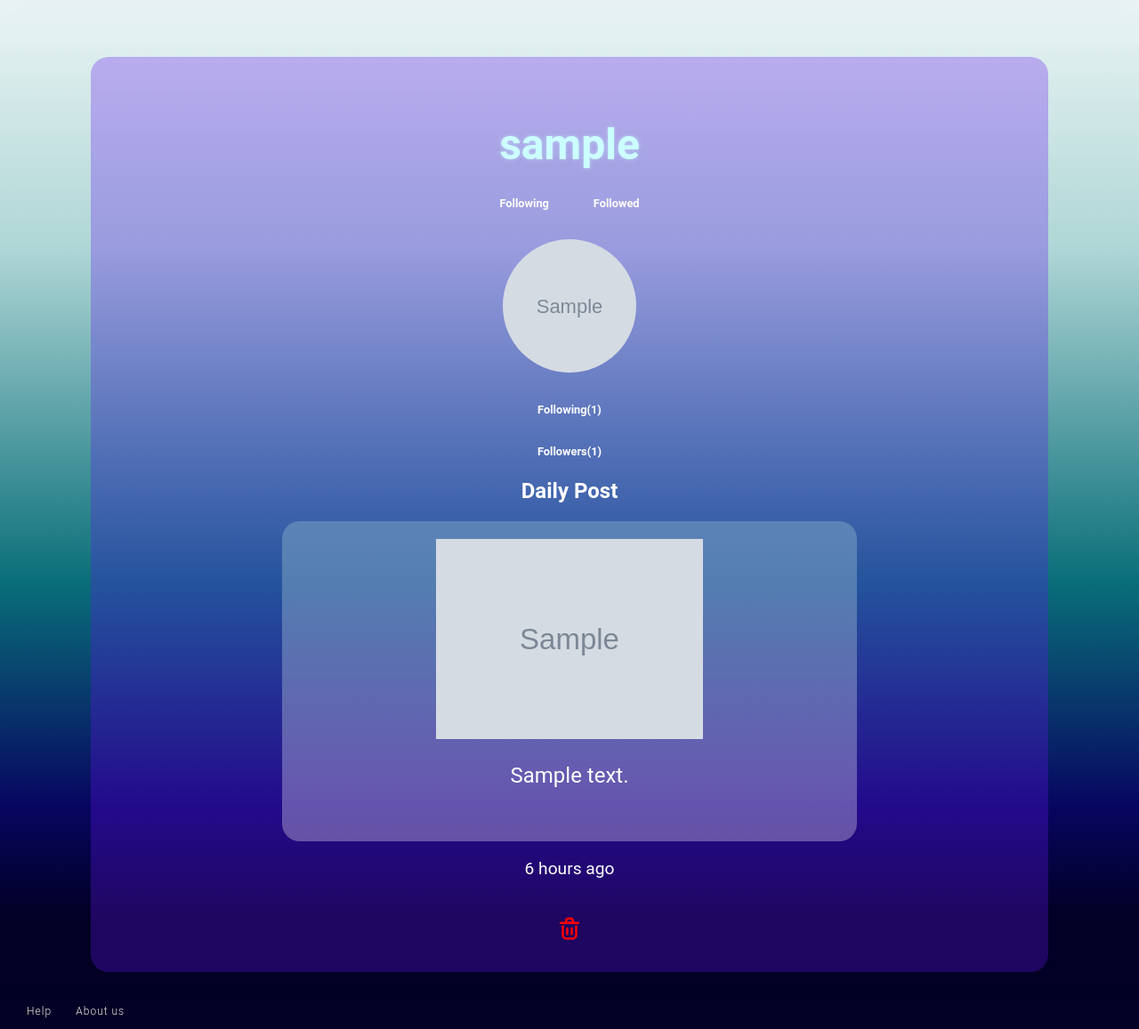
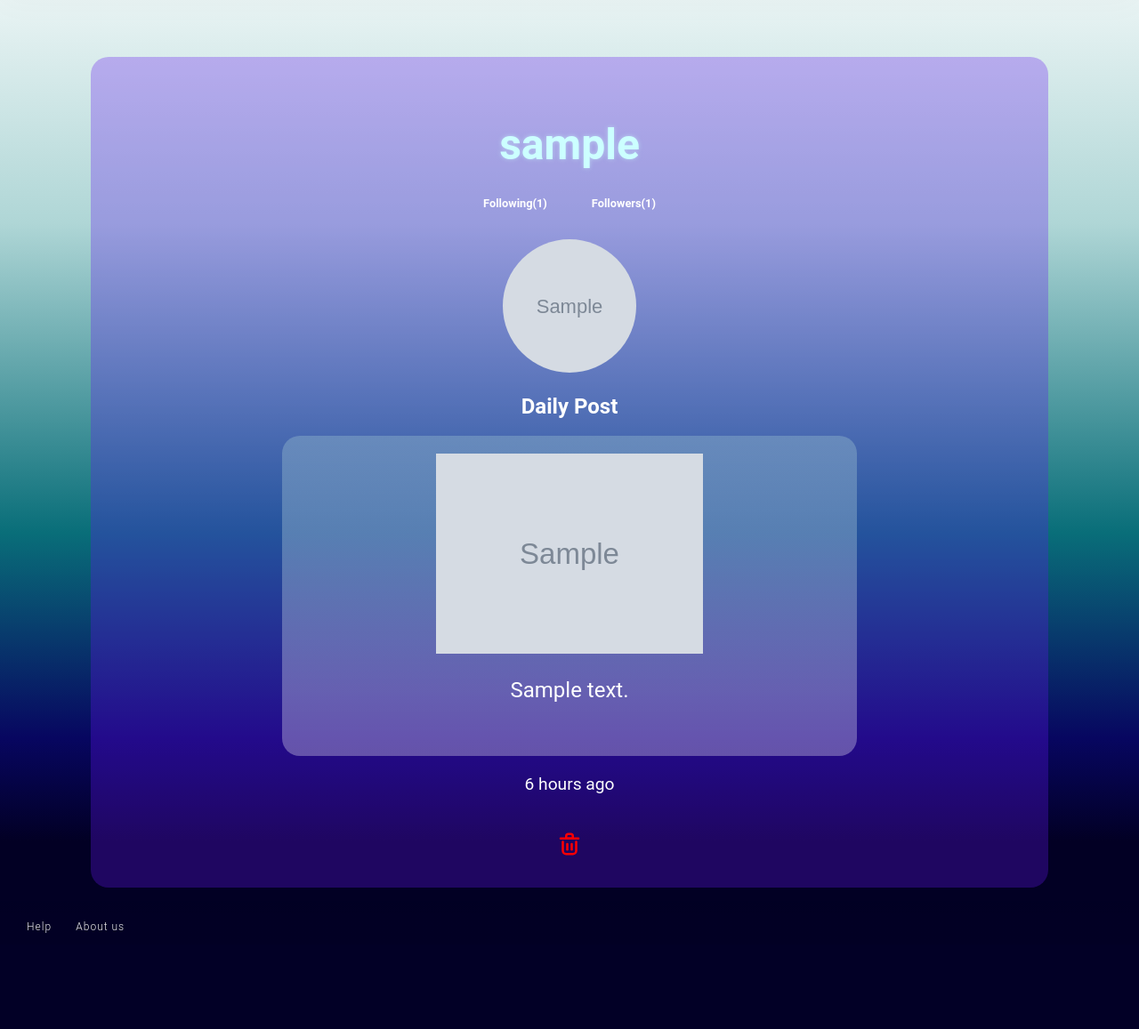
Before and after one commit to 2767753o/wad2-ae-group1d, a Django app: a page that uses blink/templates/blink/user.html in a window 1280 px wide. Shown: the part 96-1253 px from the top of the page at 89% size. After the commit the page ends 1145 px from the top, so only its background shows below. Run offline with Django 3.2, Linux system fonts and the light colour scheme; a user stored in the database is signed in; tables that the repository leaves empty hold one stand-in row (values such as "Sample post"); grey boxes marked "Sample" are stand-in pictures.

Commit message:
follow counts

```diff
--- a/blink/templates/blink/user.html
+++ b/blink/templates/blink/user.html
@@ -12,10 +12,10 @@
         <h1>{{ userData.username }}</h1>
         <section id="followingOrFollowed">
             {% comment %} USER FOLLOWING {% endcomment %}
-            <h2><a href="{% url 'blink:user_following' user_id=userData.id %}">Following</a></h2>
+            <h2><a href="{% url 'blink:user_following' user_id=userData.id %}">Following({{ following_count }})</a></h2>
 
             {% comment %} User FOLLOWED{% endcomment %}
-            <h2><a href="{% url 'blink:user_followed' user_id=userData.id %}">Followed</a></h2>
+            <h2><a href="{% url 'blink:user_followed' user_id=userData.id %}">Followers({{ followers_count }})</a></h2>
         </section>
         {% if userProfileData.profilePicture %}
             <img src="{{ userProfileData.profilePicture.url }}" class="PFP" alt="Profile Picture" width="75" height="75" />
@@ -36,12 +36,6 @@
             </section>
             </form>
         {% endif %}
-
-        {% comment %} USER FOLLOWING {% endcomment %}
-        <h2><a href="{% url 'blink:user_following' user_id=userData.id %}">Following({{ following_count }})</a></h2>
-
-        {% comment %} User FOLLOWED{% endcomment %}
-        <h2><a href="{% url 'blink:user_followed' user_id=userData.id %}">Followers({{ followers_count }})</a></h2>
 
         {% comment %} USER'S POSTS {% endcomment %}
         <div>
```
